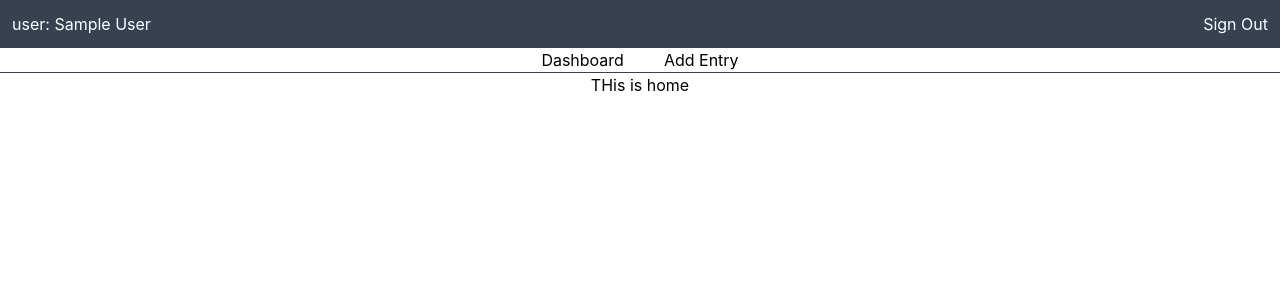
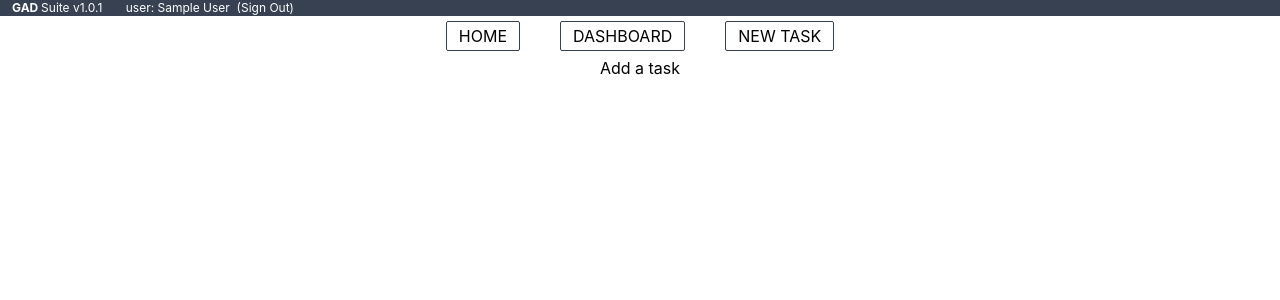
Before and after one commit to rakibulmd/gad-suite-client, a React (Create React App) app: page /newTask in a window 1280 px wide. Before the commit this address led to /home. Shown: the top 300 px of the page. Built offline with nearby package versions, Linux system fonts and the light colour scheme; no server answers; sample sign-in values are in the browser's storage.

Commit message:
updated header and login redirect problem solved

```diff
--- a/package.json
+++ b/package.json
@@ -6,6 +6,7 @@
     "@testing-library/jest-dom": "^5.16.5",
     "@testing-library/react": "^13.3.0",
     "@testing-library/user-event": "^13.5.0",
+    "axios": "^0.27.2",
     "firebase": "^9.9.2",
     "react": "^18.2.0",
     "react-dom": "^18.2.0",
--- a/src/App.js
+++ b/src/App.js
@@ -5,6 +5,7 @@ import Login from "./Pages/Login/Login";
 import Dashboard from "./Pages/Dashboard/Dashboard";
 import Home from "./Pages/Home/Home";
 import RequireAuth from "./Pages/Login/RequireAuth";
+import NewTask from "./Pages/NewTask/NewTask";
 
 function App() {
     return (
@@ -36,6 +37,14 @@ function App() {
                         </RequireAuth>
                     }
                 ></Route>
+                <Route
+                    path="/newTask"
+                    element={
+                        <RequireAuth>
+                            <NewTask></NewTask>
+                        </RequireAuth>
+                    }
+                ></Route>
             </Routes>
         </div>
     );
--- a/src/Pages/Dashboard/Dashboard.js
+++ b/src/Pages/Dashboard/Dashboard.js
@@ -1,11 +1,7 @@
 import React from "react";
 
 const Dashboard = () => {
-    return (
-        <div>
-            <h2>This is dashboard</h2>
-        </div>
-    );
+    return <div></div>;
 };
 
 export default Dashboard;
--- a/src/Pages/Login/RequireAuth.js
+++ b/src/Pages/Login/RequireAuth.js
@@ -3,7 +3,7 @@ import { useAuthState } from "react-firebase-hooks/auth";
 import auth from "../../firebase.init";
 import { useNavigate } from "react-router-dom";
 const RequireAuth = ({ children }) => {
-    const [user, loading, error] = useAuthState(auth);
+    const [user, loading] = useAuthState(auth);
     const navigate = useNavigate();
     if (loading) {
         return <div>Loading....</div>;
@@ -11,6 +11,7 @@ const RequireAuth = ({ children }) => {
     if (!user) {
         return navigate("/login");
     }
+
     return children;
 };
 
--- /dev/null
+++ b/src/Pages/NewTask/NewTask.js
@@ -0,0 +1,16 @@
+import React from "react";
+
+const NewTask = () => {
+    return (
+        <div>
+            <h2>Add a task</h2>
+            <form>
+                <div className="form-group">
+                    <label htmlFor=""></label>
+                </div>
+            </form>
+        </div>
+    );
+};
+
+export default NewTask;
--- a/src/Pages/Shared/Header.js
+++ b/src/Pages/Shared/Header.js
@@ -1,34 +1,39 @@
 import React from "react";
-import { signOut } from "firebase/auth";
-import { useAuthState } from "react-firebase-hooks/auth";
-import auth from "../../firebase.init";
-import { useNavigate } from "react-router-dom";
-import { useEffect } from "react";
+import { Link } from "react-router-dom";
+import StatusBar from "./StatusBar";
 
 const Header = () => {
-    const [user] = useAuthState(auth);
-    const navigate = useNavigate();
-    useEffect(() => {
-        if (!user) {
-            navigate("/login");
-        }
-    }, [user, navigate]);
-    const handleSignOut = () => {
-        signOut(auth);
-    };
+    // if (loading) {
+    //     return <div>Loading.....</div>;
+    // }
     return (
         <header>
-            <nav className="border-b border-gray-700">
-                <div className="bg-gray-700 text-white p-3 text-left flex justify-between">
-                    <span> user: {user?.displayName}</span>
-                    <button onClick={handleSignOut}>Sign Out</button>
-                </div>
-                <ul className="flex justify-center gap-10">
+            <StatusBar></StatusBar>
+            <nav>
+                <ul className="flex justify-center gap-10 items-center py-2">
                     <li>
-                        <a href="/home">Dashboard</a>
+                        <Link
+                            className="px-3 py-1 border border-gray-700 rounded-sm uppercase "
+                            to="/home"
+                        >
+                            Home
+                        </Link>
                     </li>
                     <li>
-                        <a href="/home">Add Entry</a>
+                        <Link
+                            className="px-3 py-1 border border-gray-700 rounded-sm uppercase"
+                            to="/dashboard"
+                        >
+                            Dashboard
+                        </Link>
+                    </li>
+                    <li>
+                        <Link
+                            className="px-3 py-1 border border-gray-700 rounded-sm uppercase"
+                            to="/newTask"
+                        >
+                            new Task
+                        </Link>
                     </li>
                 </ul>
             </nav>
--- /dev/null
+++ b/src/Pages/Shared/StatusBar.js
@@ -0,0 +1,23 @@
+import React from "react";
+import { signOut } from "firebase/auth";
+import { useAuthState } from "react-firebase-hooks/auth";
+import auth from "../../firebase.init";
+
+const StatusBar = () => {
+    const [user, loading] = useAuthState(auth);
+    const handleSignOut = () => {
+        signOut(auth);
+    };
+    return (
+        <div className="bg-gray-700 text-white  text-left ">
+            <div className="container mx-auto text-xs">
+                <span className="font-bold ml-3">GAD </span>
+                <span className="mr-5">Suite v1.0.1 </span>
+                {user && <span> user: {user?.displayName} &nbsp;</span>}
+                {user && <button onClick={handleSignOut}> (Sign Out)</button>}
+            </div>
+        </div>
+    );
+};
+
+export default StatusBar;
```
Also changed, not shown: 1 other file (tests, documents, lock files or other folders).
